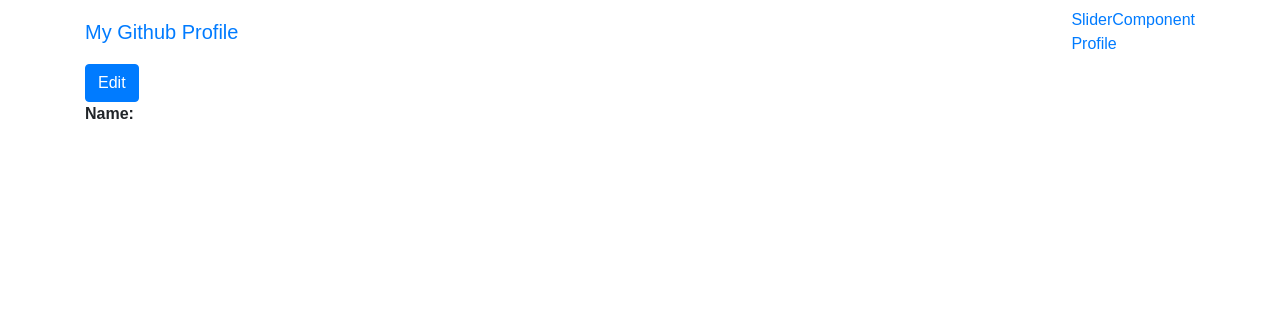
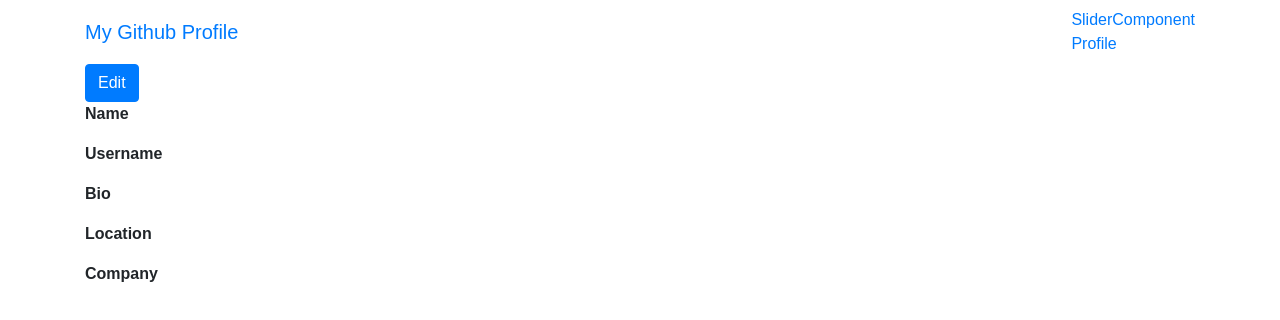
Before and after one commit to dubiBerlin/git-react-account-, a React (Create React App) app in the folder client/: page / in a window 1280 px wide. Shown: the top 320 px of the page. Built offline with nearby package versions, Linux system fonts and the light colour scheme; no server answers.

Commit message:
Form field erweitert

```diff
--- a/client/src/components/Profile.js
+++ b/client/src/components/Profile.js
@@ -54,10 +54,38 @@ class Profile extends Component {
             controlId="formBasicText"
             //validationState={this.getValidationState()}
           >
-            <ControlLabel>Name:</ControlLabel>
+            <ControlLabel>Name</ControlLabel>
+            <FormControl
+              type="text"
+              value={this.state.userInfo.name}
+              placeholder="Enter text"
+              //onChange={this.handleChange}
+            />
+            <ControlLabel>Username</ControlLabel>
             <FormControl
               type="text"
               value={this.state.userInfo.login}
+              placeholder="Enter text"
+              //onChange={this.handleChange}
+            />
+            <ControlLabel>Bio</ControlLabel>
+            <FormControl
+              type="text"
+              value={this.state.userInfo.bio}
+              placeholder="Enter text"
+              //onChange={this.handleChange}
+            />
+            <ControlLabel>Location</ControlLabel>
+            <FormControl
+              type="text"
+              value={this.state.userInfo.location}
+              placeholder="Enter text"
+              //onChange={this.handleChange}
+            />
+            <ControlLabel>Company</ControlLabel>
+            <FormControl
+              type="text"
+              value={this.state.userInfo.company}
               placeholder="Enter text"
               //onChange={this.handleChange}
             />
@@ -65,10 +93,29 @@ class Profile extends Component {
         ) : (
           <div>
             <p>
-              <strong>
-                Name:
-                {this.state.userInfo.login}
-              </strong>
+              <strong>Name</strong>
+              <br />
+              {this.state.userInfo.name}
+            </p>
+            <p>
+              <strong>Username</strong>
+              <br />
+              {this.state.userInfo.login}
+            </p>
+            <p>
+              <strong>Bio</strong>
+              <br />
+              {this.state.userInfo.bio}
+            </p>
+            <p>
+              <strong>Location</strong>
+              <br />
+              {this.state.userInfo.location}
+            </p>
+            <p>
+              <strong>Company</strong>
+              <br />
+              {this.state.userInfo.company}
             </p>
           </div>
         )}
```
